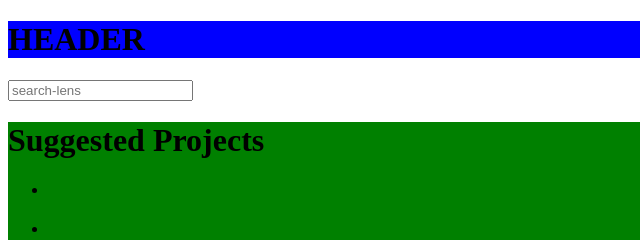
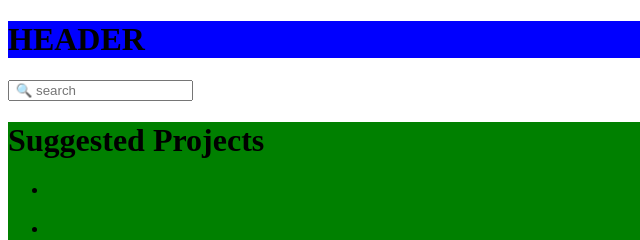
Before and after one commit to SchoolOfCode/bc15-w8-project-front-end-elevensies, a plain HTML site: page index.html in a window 1280 px wide. Shown: the top 240 px of the page, 0-640 px from the left. Drawn offline with Linux system fonts and the light colour scheme.

Commit message:
Added Emoji to search

```diff
--- a/index.html
+++ b/index.html
@@ -19,7 +19,7 @@
             type="search"
             id="project-search"
             name="project-search"
-            placeholder="search-lens"
+            placeholder=" 🔍 search "
           />
         </form>
       </div>
```
